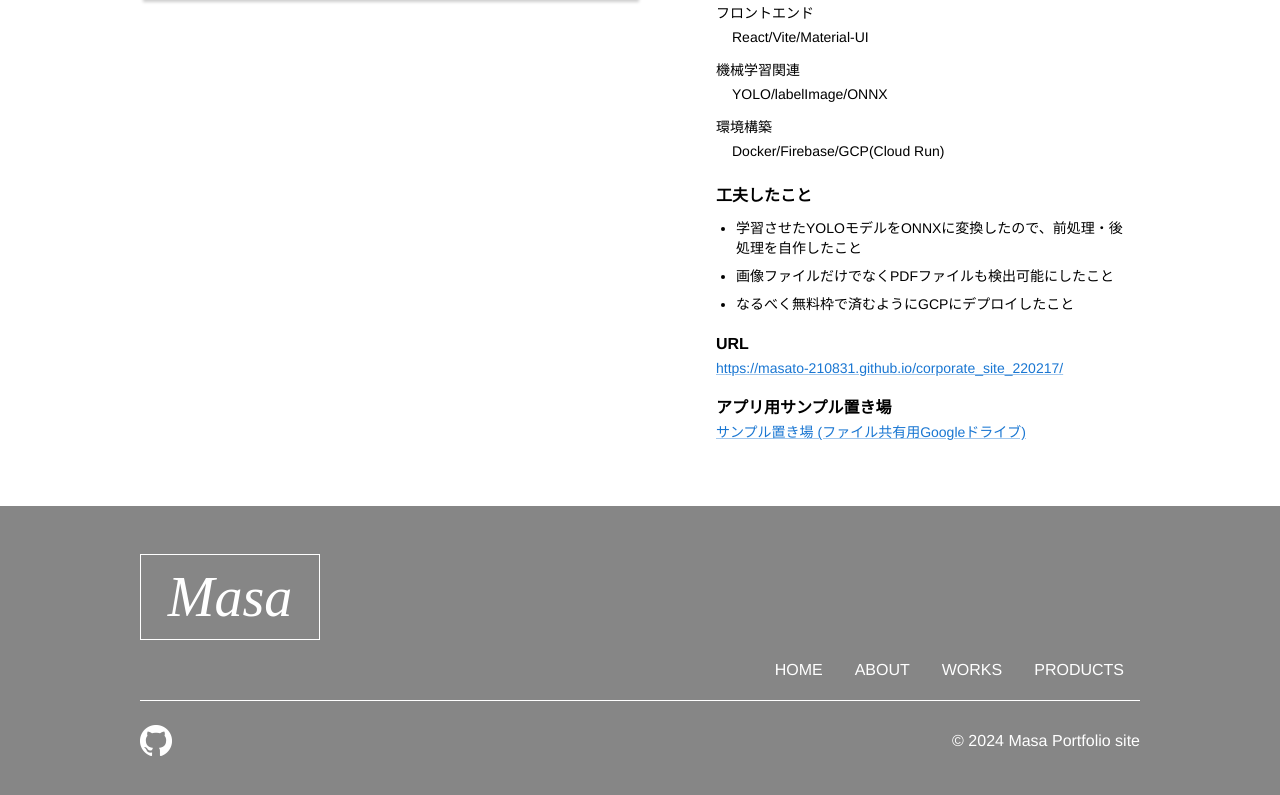
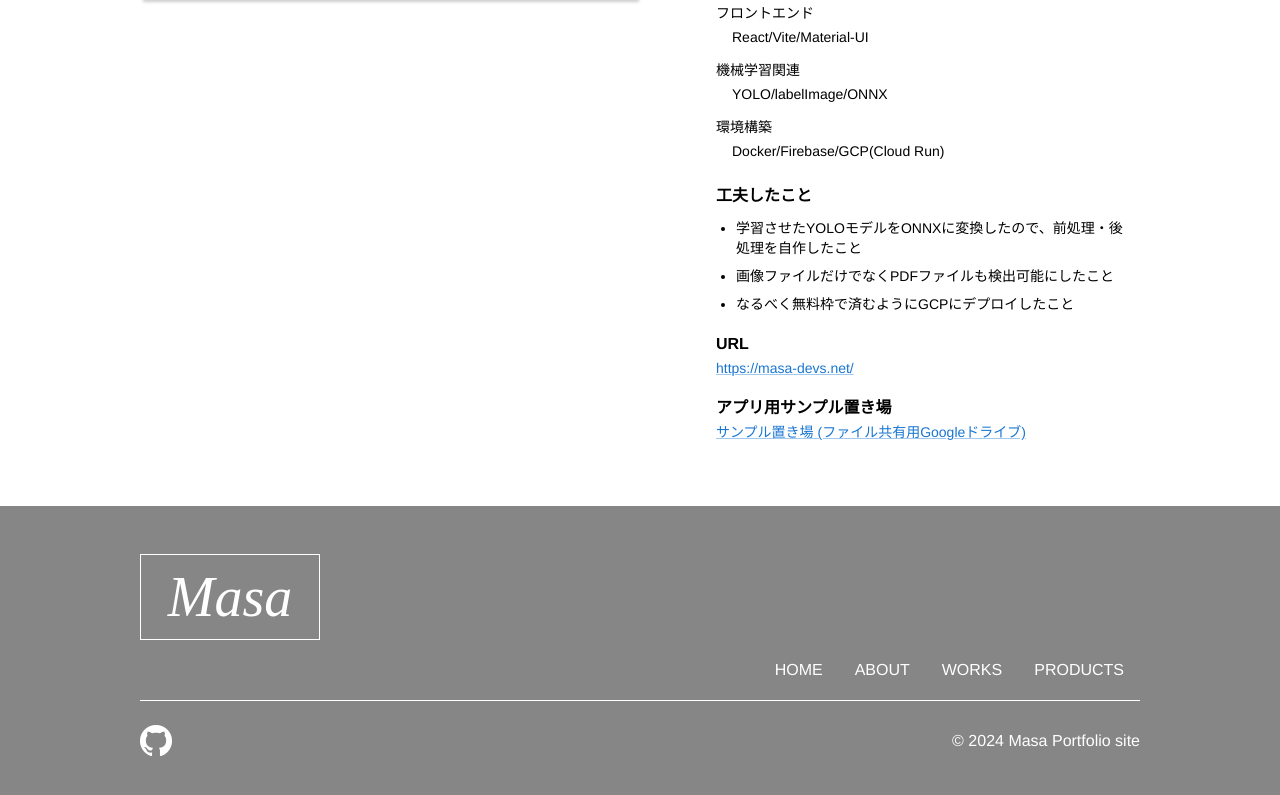
Before and after one commit to Masato-210831/portfolio_site_by_vercel, a React (Vite) app: page /appdetails_1 in a window 1280 px wide. Shown: the part 771-1566 px from the top of the page. Built offline with nearby package versions, Linux system fonts and the light colour scheme; a web font is replaced by a local one.

Commit message:
fixed mistake link name

```diff
--- a/src/pages/WorkAppDetail_1.jsx
+++ b/src/pages/WorkAppDetail_1.jsx
@@ -71,7 +71,7 @@ const details = [
       <Link
         href="https://masa-devs.net/"
       >
-         https://masato-210831.github.io/corporate_site_220217/
+         https://masa-devs.net/
       </Link>
     ),
   },
```
